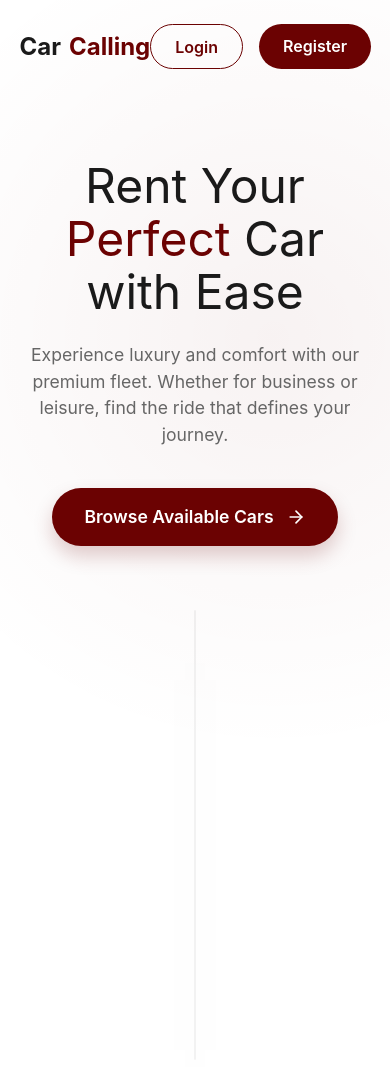
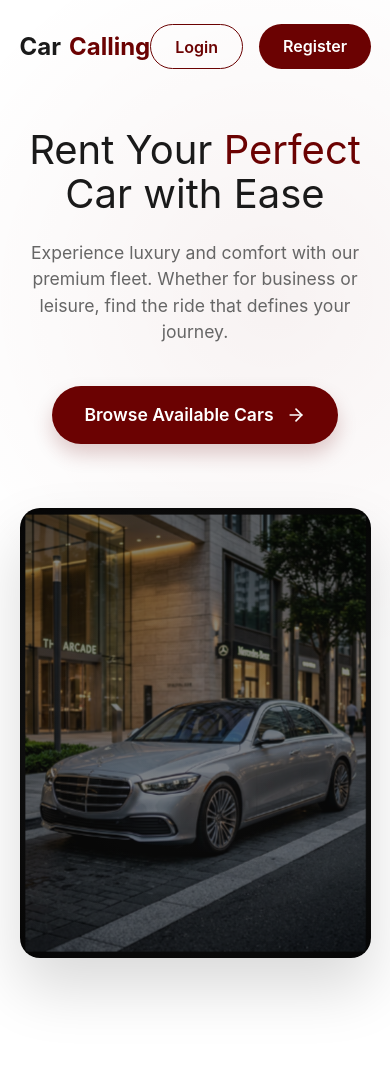
Before and after one commit to AmrKhaledShawky/Car-Calling, a React (Vite) app: page / in a window 390 px wide. Shown: the top 1077 px of the page. Built offline with nearby package versions, Linux system fonts and the light colour scheme; no server answers.

Commit message:
edit at landing page

```diff
--- a/src/components/layout/Footer.jsx
+++ b/src/components/layout/Footer.jsx
@@ -5,7 +5,7 @@ import "./Footer.css";
 
 const Footer = () => {
     return (
-        <footer className="main-footer">
+        <footer className="main-footer" id="contact">
             <div className="footer-top">
                 <div className="footer-brand">
                     <h3>Car <span>Calling</span></h3>
--- a/src/components/layout/Navbar.jsx
+++ b/src/components/layout/Navbar.jsx
@@ -39,8 +39,8 @@ const Navbar = ({ transparent = false }) => {
       <div className="nav-links">
         <Link to="/" className="nav-link">Home</Link>
         <Link to="/browse-cars" className="nav-link">Browse Cars</Link>
-        <a href="#about" className="nav-link">About</a>
-        <a href="#contact" className="nav-link">Contact</a>
+        <a href={location.pathname === '/' ? '#about' : '/#about'} className="nav-link">About</a>
+        <a href={location.pathname === '/' ? '#contact' : '/#contact'} className="nav-link">Contact</a>
       </div>
       <div className="nav-auth">
         {isAuthenticated ? (
--- a/src/index.css
+++ b/src/index.css
@@ -36,4 +36,5 @@ body,
   font-family: Arial, sans-serif;
   overflow-x: hidden;
   overflow-y: auto;
+  scroll-behavior: smooth;
 }
--- a/src/pages/LandingPage/LandingPage.css
+++ b/src/pages/LandingPage/LandingPage.css
@@ -78,6 +78,7 @@
 .hero-image-container {
     flex: 1;
     position: relative;
+    width: 100%;
 }
 
 .hero-image-wrapper {
@@ -403,7 +404,31 @@
     }
 }
 
-@media (max-width: 768px) {}
+@media (max-width: 768px) {
+    .hero-section {
+        padding-top: 8rem;
+        min-height: auto;
+        padding-bottom: 2rem;
+    }
+
+    .hero-content h1 {
+        font-size: 2.5rem;
+    }
+
+    .hero-carousel-wrapper {
+        height: 300px;
+    }
+
+    .slide-overlay {
+        bottom: 15px;
+        left: 15px;
+    }
+
+    .offer-badge {
+        font-size: 0.8rem;
+        padding: 0.4rem 1rem;
+    }
+}
 
 /* Dark Theme Overrides & Carousel */
 .landing-page.dark-theme {
--- a/src/pages/LandingPage/LandingPage.jsx
+++ b/src/pages/LandingPage/LandingPage.jsx
@@ -216,6 +216,7 @@ const LandingPage = () => {
 
             <motion.section
                 className="features-section"
+                id="about"
                 variants={staggerContainer}
                 initial="hidden"
                 whileInView="visible"
--- a/src/pages/LandingPage/LandingPageReal.jsx
+++ b/src/pages/LandingPage/LandingPageReal.jsx
@@ -183,6 +183,7 @@ const LandingPageReal = () => {
 
             <motion.section
                 className="features-section"
+                id="about"
                 variants={staggerContainer}
                 initial="hidden"
                 whileInView="visible"
```
